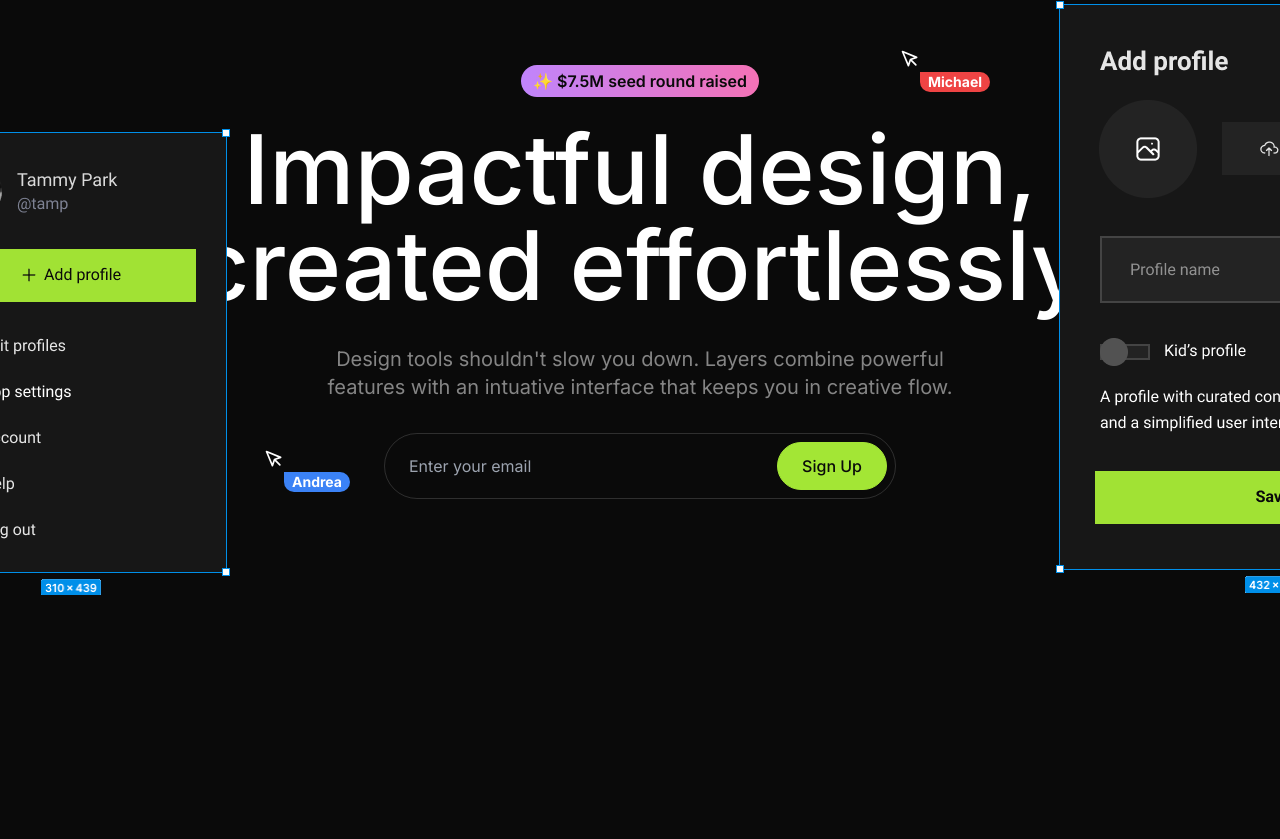
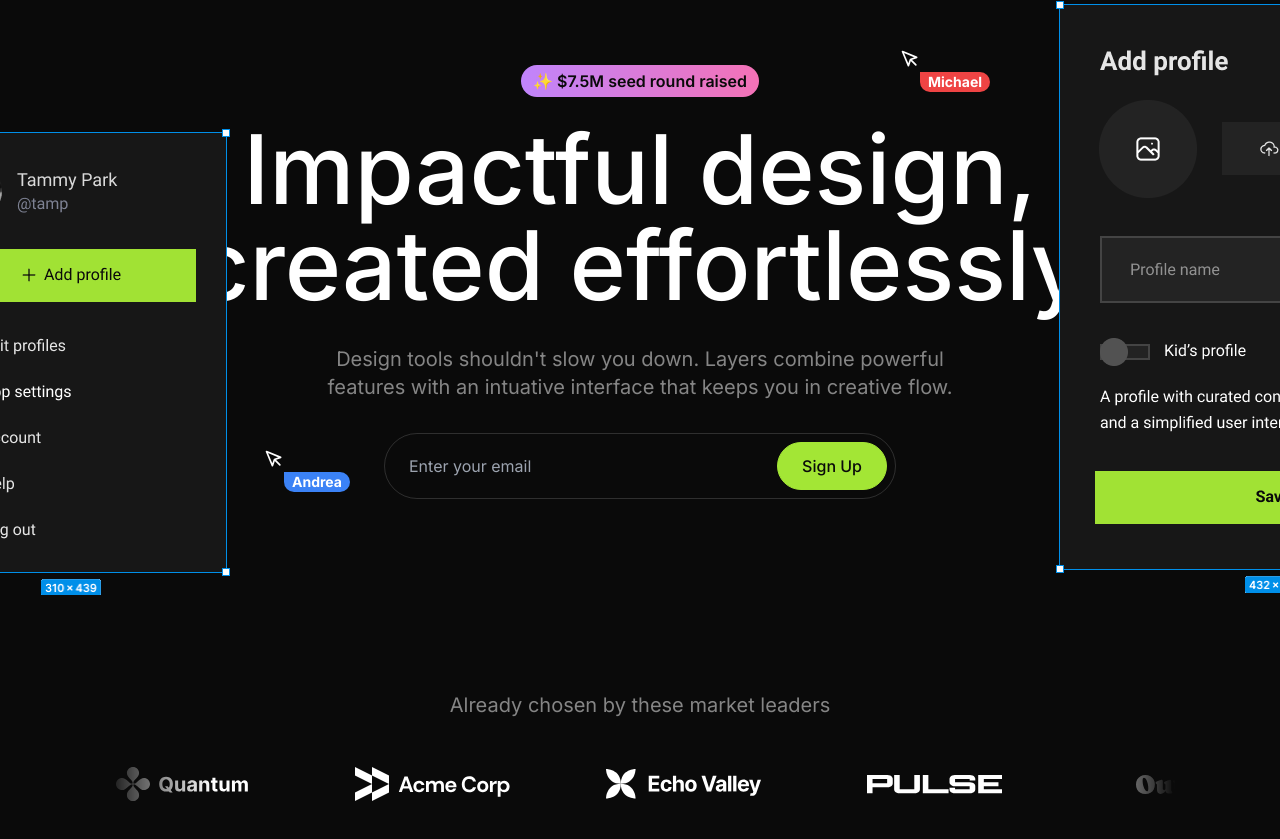
Before and after one commit to chirraaggggg/Modern-SaaS-Landing-Page, a Next.js app: page / in a window 1280 px wide. Shown: the part 161-1000 px from the top of the page. Before the commit the page ends 800 px from the top, so only its background shows below. Built offline with nearby package versions, Linux system fonts and the light colour scheme.

Commit message:
logo ticket

```diff
--- a/src/app/page.tsx
+++ b/src/app/page.tsx
@@ -1,11 +1,13 @@
 import Navbar from "@/sections/Navbar";
 import Hero from "@/sections/Hero";
+import LogoTicker from "@/sections/LogoTicker";
 
 export default function Home() {
     return (
         <>
             <Navbar />
             <Hero />
+            <LogoTicker />
         </>
     )
 }
--- a/src/sections/Hero.tsx
+++ b/src/sections/Hero.tsx
@@ -12,13 +12,13 @@ export default function Hero() {
           <Image src={designExample1Image} alt="Design example 1 image" />
         </div>
         <div className="absolute -right-64 -top-16 hidden lg:block">
-            <Image src={designExample2Image} alt="Design example 2 image" />
+          <Image src={designExample2Image} alt="Design example 2 image" />
         </div>
         <div className="absolute left-56 top-96 hidden lg:block">
-            <Pointer name="Andrea" />
+          <Pointer name="Andrea" />
         </div>
         <div className="absolute right-80 -top-4 hidden lg:block">
-            <Pointer name="Michael" color="red" />
+          <Pointer name="Michael" color="red" />
         </div>
         <div className="flex justify-center">
           <div className="inline-flex py-1 px-3 bg-gradient-to-r from-purple-400 to-pink-400 rounded-full text-neutral-950 font-semibold">
@@ -36,7 +36,7 @@ export default function Hero() {
           <input
             type="email"
             placeholder="Enter your email"
-            className="bg-transparent flex px-4 md:flex-1"
+            className="bg-transparent flex px-4 md:flex-1 w-full"
           />
           <Button
             type="submit"
--- a/src/sections/LogoTicker.tsx
+++ b/src/sections/LogoTicker.tsx
@@ -1,3 +1,4 @@
+import Image from "next/image";
 import quantumLogo from "@/assets/images/quantum.svg";
 import acmeLogo from "@/assets/images/acme-corp.svg";
 import echoValleyLogo from "@/assets/images/echo-valley.svg";
@@ -19,5 +20,20 @@ const logos = [
 ];
 
 export default function LogoTicker() {
-    return <div>Logo Ticker</div>;
+  return (
+    <section className="py-24 overflow-x-clip">
+      <div className="container">
+        <h3 className="text-center text-white/50 text-xl">
+          Already chosen by these market leaders{" "}
+        </h3>
+        <div className="overflow-hidden mt-12 [mask-image:linear-gradient(to_right,transparent,black_10%,black_90%,transparent)]">
+          <div className="flex gap-24 pr-24">
+            {logos.map((logo) => (
+              <Image src={logo.image} key={logo.name} alt={logo.name} />
+            ))}
+          </div>
+        </div>
+      </div>
+    </section>
+  );
 }
```
Lines whose indentation alone changed are shown as unchanged.
